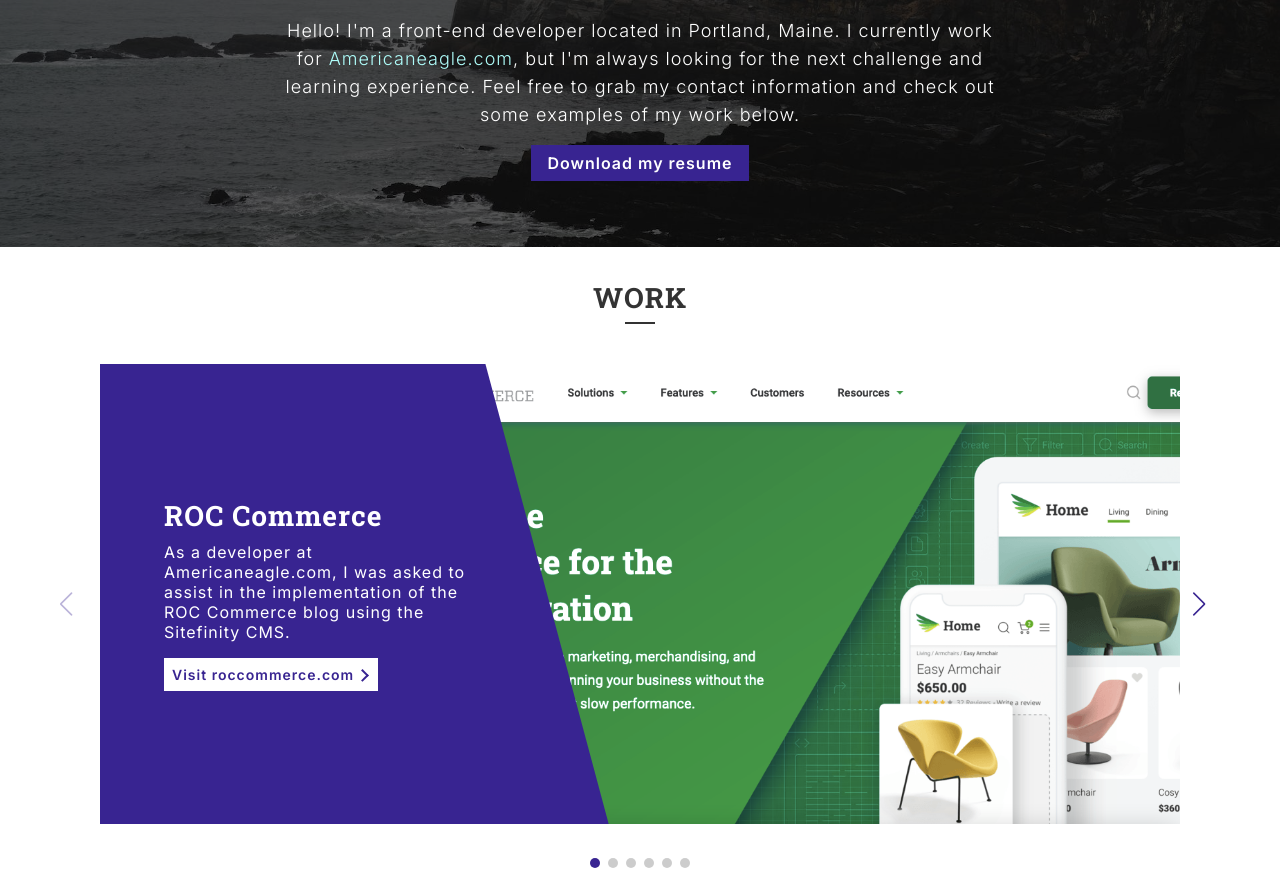
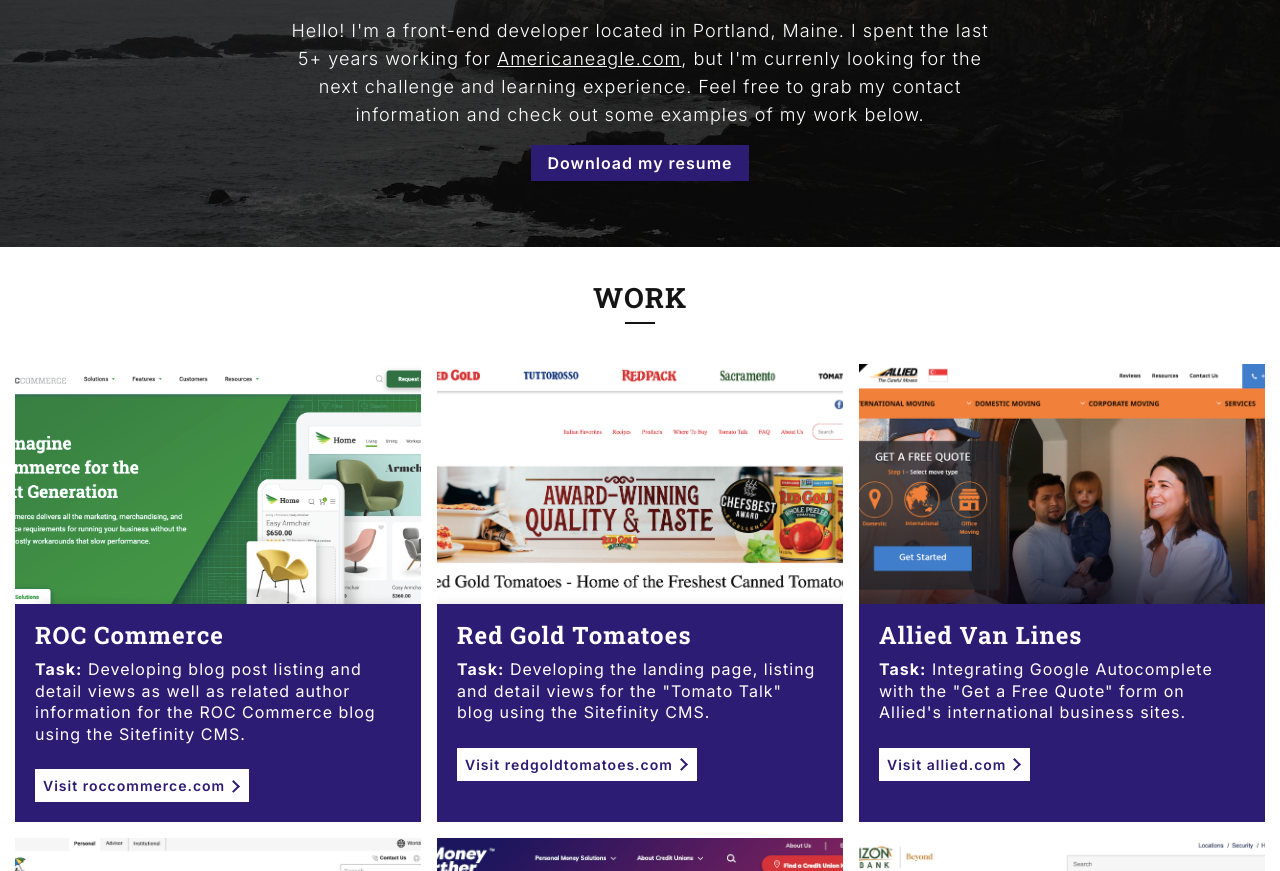
Before and after one commit to walter-ulreich/walter-ulreich.github.io, a plain HTML site: page index.html in a window 1280 px wide. Shown: the part 293-1164 px from the top of the page. Drawn offline with nearby package versions, Linux system fonts and the light colour scheme.

Commit message:
update text, remove slider on desktop

```diff
--- a/index.html
+++ b/index.html
@@ -43,8 +43,8 @@
                     </svg>
                     <span>Web Developer</span>
                 </h1>
-                <p class="header-main__text">Hello! I'm a front-end developer located in Portland, Maine. I currently work for <a href="https://www.americaneagle.com/" target="_blank">Americaneagle.com</a>, but I'm always looking for the next challenge and learning experience. Feel free to grab my contact information and check out some examples of my work below.</p>
-                <a href="resume2024.pdf" class="header-main__btn" download>Download my resume</a>
+                <p class="header-main__text">Hello! I'm a front-end developer located in Portland, Maine. I spent the last 5+ years working for <a href="https://www.americaneagle.com/" target="_blank">Americaneagle.com</a>, but I'm currenly looking for the next challenge and learning experience. Feel free to grab my contact information and check out some examples of my work below.</p>
+                <a href="walterulreichresume2024.pdf" class="header-main__btn" download>Download my resume</a>
             </section>
         </div>
     </header>
@@ -57,7 +57,7 @@
                         <div class="swiper-slide">
                             <div class="swiper-slide__content">
                                 <h3 class="swiper-slide__title">ROC Commerce</h3>
-                                <p class="swiper-slide__text">As a developer at Americaneagle.com, I was asked to assist in the implementation of the ROC Commerce blog using the Sitefinity CMS.</p>
+                                <p class="swiper-slide__text"><strong>Task:</strong> Developing blog post listing and detail views as well as related author information for the ROC Commerce blog using the Sitefinity CMS.</p>
                                 <a href="https://www.roccommerce.com/resources/blog" class="swiper-slide__link" target="_blank">Visit roccommerce.com</a>
                             </div>
                             <div class="swiper-slide__media">
@@ -67,7 +67,7 @@
                         <div class="swiper-slide">
                             <div class="swiper-slide__content">
                                 <h3 class="swiper-slide__title">Red Gold Tomatoes</h3>
-                                <p class="swiper-slide__text">As a developer at Americaneagle.com, I was in charge of developing the "Tomato Talk" blog for Red Gold Tomatoes. I was also involved in redesigning a few of their primary landing pages.</p>
+                                <p class="swiper-slide__text"><strong>Task:</strong> Developing the landing page, listing and detail views for the "Tomato Talk" blog using the Sitefinity CMS.</p>
                                 <a href="https://www.redgoldtomatoes.com/" class="swiper-slide__link" target="_blank">Visit redgoldtomatoes.com</a>
                             </div>
                             <div class="swiper-slide__media">
@@ -77,7 +77,7 @@
                         <div class="swiper-slide">
                             <div class="swiper-slide__content">
                                 <h3 class="swiper-slide__title">Allied Van Lines</h3>
-                                <p class="swiper-slide__text">As a developer at Americaneagle.com, I was asked to integerate Google's autocomplete with the "Get a Free Quote" form on a few of Allied's international sites.</p>
+                                <p class="swiper-slide__text"><strong>Task:</strong> Integrating Google Autocomplete with the "Get a Free Quote" form on Allied's international business sites.</p>
                                 <a href="https://www.allied.com/sg/" class="swiper-slide__link" target="_blank">Visit allied.com</a>
                             </div>
                             <div class="swiper-slide__media">
@@ -87,7 +87,7 @@
                         <div class="swiper-slide">
                             <div class="swiper-slide__content">
                                 <h3 class="swiper-slide__title">Legal & General America</h3>
-                                <p>2022 Sitefinity Website of the Year winner. As a developer at Americaneagle.com, I've been in charge of maintaining and developing customizable widgets for this site.</p>
+                                <p class="swiper-slide__text"><em>2022 Sitefinity Website of the Year winner.</em><br><br><strong>Task:</strong> Primary developer in charge of maintaining and developing customizable modules and widgets, as well as an entire redesign of LGA's "Advisor Hub".</p>
                                 <a href="https://www.lgamerica.com/" class="swiper-slide__link" target="_blank">Visit lgamerica.com</a>
                             </div>
                             <div class="swiper-slide__media">
@@ -97,7 +97,7 @@
                         <div class="swiper-slide">
                             <div class="swiper-slide__content">
                                 <h3 class="swiper-slide__title">Your Money Further</h3>
-                                <p class="swiper-slide__text">2023 Sitefinity Website of the Year winner. As a developer at Americaneagle.com, I was involved in redesigning the homepage and using Google Maps to implement a credit union locator for this site.</p>
+                                <p class="swiper-slide__text"><em>2023 Sitefinity Website of the Year winner</em><br><br><strong>Task:</strong> Primary developer in charge of homepage redesign and using Google Maps to implement a credit union locator.</p>
                                 <a href="https://www.yourmoneyfurther.com/" class="swiper-slide__link" target="_blank">Visit yourmoneyfurther.com</a>
                             </div>
                             <div class="swiper-slide__media">
@@ -107,7 +107,7 @@
                         <div class="swiper-slide">
                             <div class="swiper-slide__content">
                                 <h3 class="swiper-slide__title">Horizon Bank</h3>
-                                <p class="swiper-slide__text">As a developer at Americaneagle.com, I was in charge of redesigning the homepage for this site. I also worked with a third-party to implement an update to their careers page components.</p>
+                                <p class="swiper-slide__text"><strong>Task:</strong> Primary developer in charge of homepage redesign, as well as working with various third-parties to implement an update to their careers page components.</p>
                                 <a href="https://www.horizonbank.com/" class="swiper-slide__link" target="_blank">Visit horizonbank.com</a>
                             </div>
                             <div class="swiper-slide__media">
--- a/main.js
+++ b/main.js
@@ -1,22 +1,29 @@
 // Swiper Slider
-const swiper = new Swiper('.swiper', {
-
-    pagination: {
-      el: '.swiper-pagination',
-      clickable: 'true'
-    },
-
-    navigation: {
-      nextEl: '.swiper-button-next',
-      prevEl: '.swiper-button-prev',
-    },
-
-    lazy: true,
-    a11y: {
-        enabled: true
-    },
-
-  });
+var init = false;
+var swiper;
+function swiperCard() {
+  if (window.innerWidth <= 767) {
+    if (!init) {
+      init = true;
+      swiper = new Swiper(".swiper", {
+        direction: "horizontal",
+        slidesPerView: "auto",
+        centeredSlides: true,
+        spaceBetween: 32,
+        pagination: {
+          el: ".swiper-pagination",
+          clickable: true,
+        },
+      });
+    }
+  } else if (init) {
+    swiper.disable();
+    swiper.destroy();
+    init = false;
+  }
+}
+swiperCard();
+window.addEventListener("resize", swiperCard);
 
 // Jump Links
 const anchors = document.querySelectorAll('a[href^="#"]');
--- a/main.scss
+++ b/main.scss
@@ -1,5 +1,5 @@
-$color-primary: #333;
-$color-secondary: #382491;
+$color-primary: #141414;
+$color-secondary: #2c1c73;
 $color-white: #fff;
 
 html,body {
@@ -79,7 +79,7 @@ a {
   }
 
 .container {
-    max-width: 80em;
+    max-width: 85em;
     margin: 0 auto;
     padding-left: 15px !important;
     padding-right: 15px !important;
@@ -144,7 +144,7 @@ a {
         position: absolute;
         top: 0;
         left: 0;
-        background: rgba(0,0,0,0.6);
+        background: rgba(0,0,0,0.7);
     }
 }
 
@@ -229,11 +229,11 @@ a {
 
     a {
         transition: all .3s;
-        color: #aefcf9;
+        text-decoration: underline;
 
         &:hover,
         &:focus {
-            text-decoration: underline;
+            color: #aefcf9;
         }
     }
 }
@@ -416,7 +416,6 @@ a {
 
 /**** Swiper Slider ****/
 .swiper {
-    max-width: 1080px;
     padding: 1rem 0 3.5rem 0;
 }
 
@@ -429,14 +428,14 @@ a {
 
 .swiper-slide__content {
     background: $color-secondary;
-    padding: 1rem 1rem 1.5rem;
+    padding: 15px 20px 20px;
     display: flex;
     flex-direction: column;
-    justify-content: center;
     align-items: flex-start;
     position: relative;
     z-index: 1;
     order: 2;
+    flex-grow: 1;
 
     * {
         color: $color-white;
@@ -450,7 +449,8 @@ a {
 
 .swiper-slide__text {
     font-size: .875rem;
-    line-height: 1.25rem;
+    line-height: 1.35rem;
+    margin-bottom: 1.5rem;
 }
 
 .swiper-slide__link {
@@ -547,14 +547,6 @@ a {
         height: 8rem;
     }
 
-    .nav-container {
-        width: 35vw;
-    }
-
-    .nav__item {
-        text-align: left;
-    }
-
     .nav__link {
         margin: .5rem 1.5rem;
     }
@@ -587,20 +579,18 @@ a {
         font-size: 1.75rem;
     }
 
-    .swiper-slide__title {
-        font-size: 1.75rem;
+    .swiper-wrapper {
+        display: grid;
+        grid-template-columns: repeat( auto-fit, minmax(400px, 2fr) );
+        grid-gap: 12px;
     }
 
     .swiper-slide__text {
         font-size: 1rem;
     }
 
-    .swiper-slide__content {
-        padding: 2rem;
-    }
-
     .swiper-slide__media {
-        height: 300px;
+        height: 240px;
     }
 
     .skills-list__item {
@@ -611,7 +601,7 @@ a {
     }
 
     .skills-list__title {
-        font-size: .875rem;
+        font-size: .9rem;
     }
 
     .contact__title {
@@ -634,38 +624,36 @@ a {
 }
 
 @media(min-width: 72em) {
-    .swiper-slide {
-        min-height: 460px;
-        flex-direction: row;
-
-        &:after {
-            content: '';
-            display: block;
-            width: 400px;
-            height: 200%;
-            position: absolute;
-            top: 50%;
-            left: 40px;
-            transform: translateY(-50%) rotate(-15deg);
-            background: $color-secondary;
-            z-index: 1;
-        }
+    .nav-toggle {
+        display: none;
     }
 
-    .swiper-slide__content {
-        order: 1;
-        width: 30%;
-        padding: 0 0 0 4rem;
+    .nav-container {
+        position: absolute;
+        top: 20px;
+        right: 0;
+        background: none;
+        width: auto;
+        height: auto;
     }
 
-    .swiper-slide__media {
-        order: 2;
-        width: 70%;
-        height: auto;
+    .nav {
+        margin: 0;
+        display: flex;
+    }
+
+    .nav__link {
+        margin: 0 0 0 32px;
+        font-size: 1rem;
+    }
+
+    .swiper-wrapper {
+        grid-template-columns: repeat( auto-fit, minmax(400px, 3fr) );
+        grid-gap: 16px;
     }
 
     .swiper-button-prev,
     .swiper-button-next {
-        display: block;
+        display: none;
     }
 }
```
Also changed, not shown: main.css, 3 other files.
